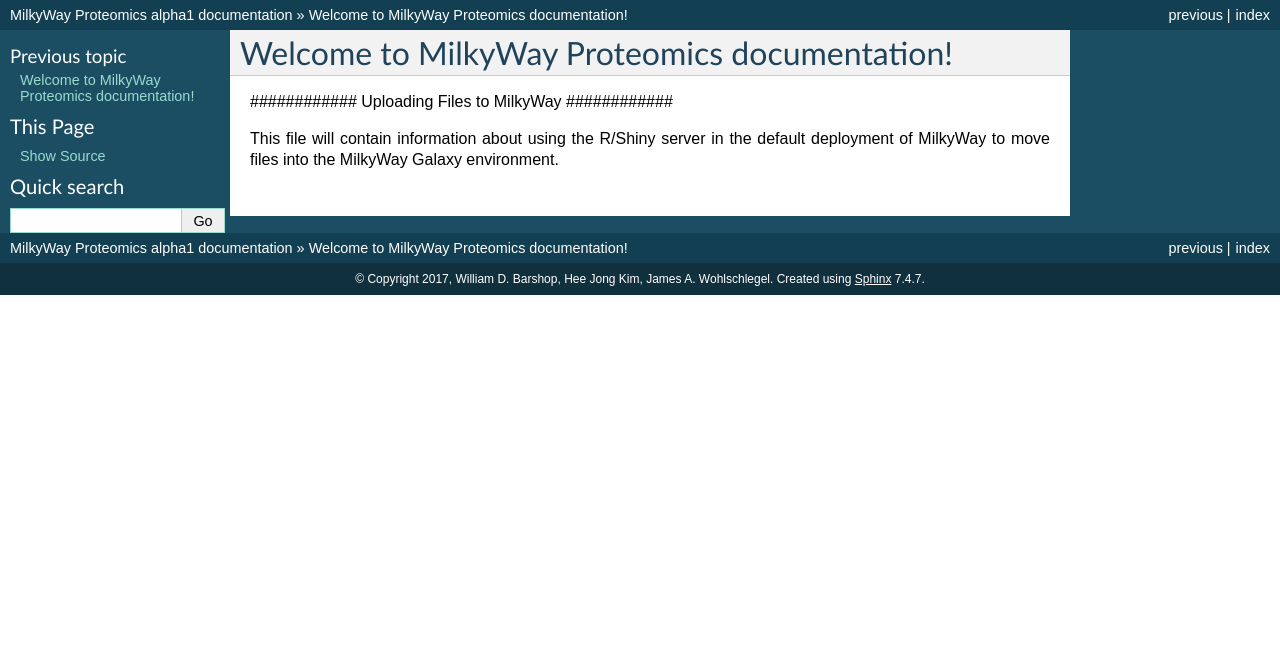
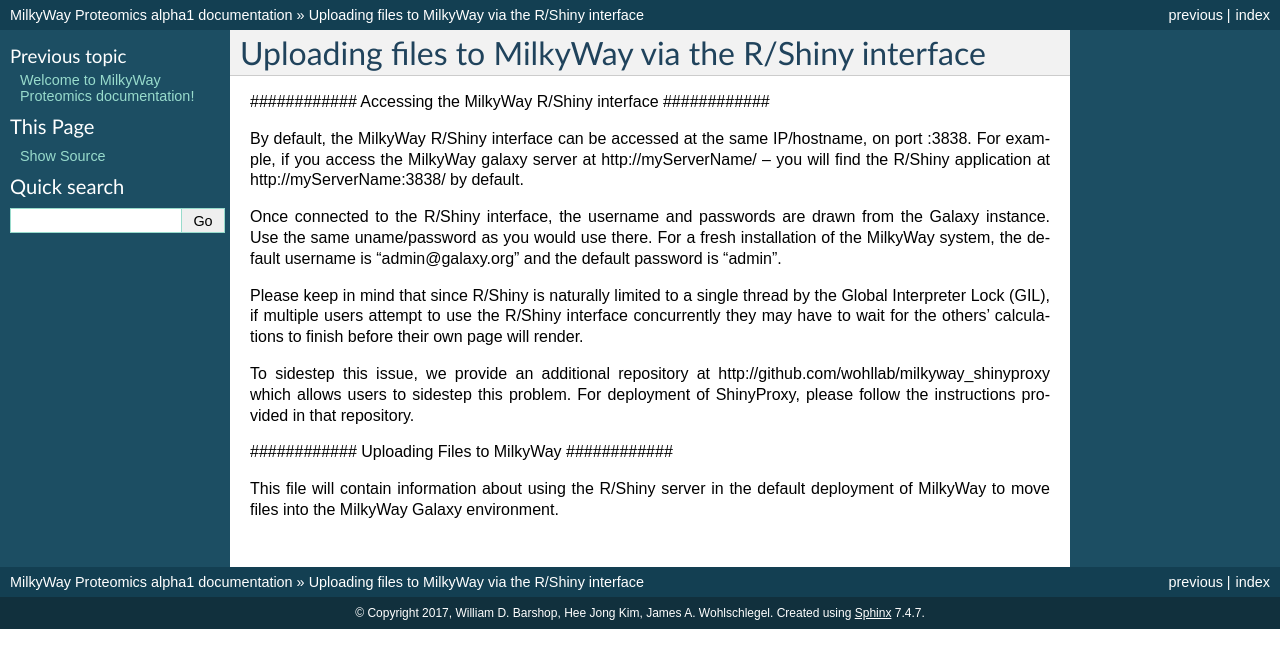
Before and after one commit to williambarshop/milkyway_compose, a Sphinx documentation site: the page built from docs/uploading-files.md, in a window 1280 px wide. Shown: the top 668 px of the page. Built offline with Sphinx 7.4.7, drawn with Linux system fonts in a browser that asks for light colours.

Commit message:
some basic information

```diff
--- a/docs/uploading-files.md
+++ b/docs/uploading-files.md
@@ -1,5 +1,24 @@
-Welcome to MilkyWay Proteomics documentation!
+Uploading files to MilkyWay via the R/Shiny interface
 =============================================================
+
+############
+Accessing the MilkyWay R/Shiny interface
+############
+
+By default, the MilkyWay R/Shiny interface can be accessed at the same IP/hostname, on port :3838.
+For example, if you access the MilkyWay galaxy server at http://myServerName/ -- you will find the R/Shiny application at http://myServerName:3838/ by default.
+
+Once connected to the R/Shiny interface, the username and passwords are drawn from the Galaxy instance.  Use the same uname/password as you would use there.
+For a fresh installation of the MilkyWay system, the default username is "admin@galaxy.org" and the default password is "admin".
+
+
+Please keep in mind that since R/Shiny is naturally limited to a single thread by the Global Interpreter Lock (GIL), if multiple users attempt to use the R/Shiny interface concurrently they may have to wait for the others' calculations to finish before their own page will render.
+
+To sidestep this issue, we provide an additional repository at http://github.com/wohllab/milkyway_shinyproxy which allows users to sidestep this problem.
+For deployment of ShinyProxy, please follow the instructions provided in that repository.
+
+
+
 
 ############
 Uploading Files to MilkyWay
```
